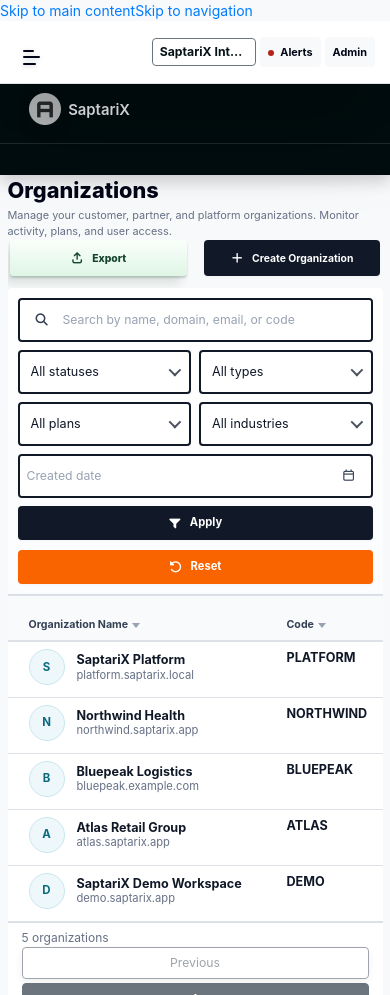
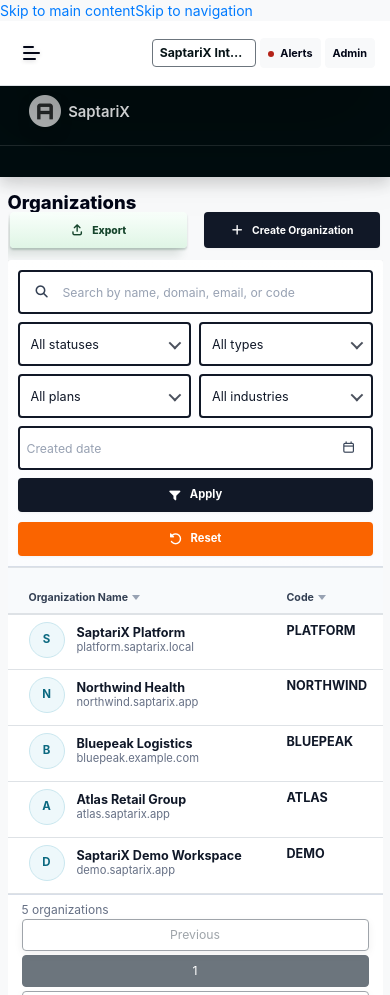
Before and after one commit to singulyn/saptarshiAi, an ASP.NET Core app: page /Organizations in a window 390 px wide. Run offline with ASP.NET Core 8, Linux system fonts and the light colour scheme; the project's own start-up code is not run, and a stand-in starts its controllers and pages; some libraries are stand-ins or nearby versions.

Commit message:
Refine Organizations header and mobile app bar

```diff
--- a/src/Apps/SaptariX.Admin.Mvc/Views/Organizations/Index.cshtml
+++ b/src/Apps/SaptariX.Admin.Mvc/Views/Organizations/Index.cshtml
@@ -10,9 +10,11 @@
     @Html.AntiForgeryToken()
 
     <div class="section-header organizations-page-header">
-        <div>
+        <div class="organizations-page-titlebar">
+            <button type="button" class="organizations-back-button d-none" data-organizations-back-to-list aria-label="Back to organization list">
+                <i class="fa-solid fa-arrow-left" aria-hidden="true"></i>
+            </button>
             <h1>Organizations</h1>
-            <p class="section-summary">Manage your customer, partner, and platform organizations. Monitor activity, plans, and user access.</p>
         </div>
         <div class="organizations-page-actions">
             <button type="button" class="ui-adv-btn ui-adv-btn-paper ui-adv-btn-sage" data-organizations-export>
--- a/src/Apps/SaptariX.Admin.Mvc/wwwroot/css/site.css
+++ b/src/Apps/SaptariX.Admin.Mvc/wwwroot/css/site.css
@@ -41,6 +41,23 @@ body {
   position: sticky;
   top: 0;
   z-index: 1035;
+}
+
+.app-header .container-fluid {
+  align-items: center;
+  min-height: inherit;
+}
+
+.app-header .navbar-nav {
+  align-items: center;
+}
+
+.app-header [data-lte-toggle="sidebar"] {
+  align-items: center;
+  display: inline-flex;
+  justify-content: center;
+  line-height: 1;
+  min-height: 40px;
 }
 
 .layout-fixed .app-wrapper {
@@ -1097,14 +1114,43 @@ body {
   align-items: flex-start;
   gap: 20px;
   margin-bottom: 18px;
-  margin-top: 12px;
+  margin-top: clamp(16px, 2vw, 28px);
+}
+
+.organizations-page-titlebar {
+  align-items: center;
+  display: flex;
+  gap: 10px;
+  min-width: 0;
+}
+
+.organizations-back-button {
+  align-items: center;
+  background: #fff;
+  border: 1px solid #d8dee8;
+  border-radius: 6px;
+  color: #101828;
+  display: inline-flex;
+  flex: 0 0 34px;
+  height: 34px;
+  justify-content: center;
+  padding: 0;
+  width: 34px;
+}
+
+.organizations-back-button:hover,
+.organizations-back-button:focus {
+  background: #f8fafc;
+  border-color: #111827;
+  color: #000;
 }
 
 .organizations-page-header h1 {
-  font-size: clamp(2rem, 3vw, 2.45rem);
+  font-size: clamp(1.65rem, 2.35vw, 2.05rem);
   font-weight: 820;
   letter-spacing: 0;
   line-height: 1.05;
+  margin: 0;
 }
 
 .organizations-page-header .section-summary {
@@ -2628,6 +2674,20 @@ body {
 }
 
 @media (max-width: 767.98px) {
+  .app-header {
+    min-height: 50px;
+  }
+
+  .app-header .container-fluid {
+    min-height: 50px;
+  }
+
+  .app-header [data-lte-toggle="sidebar"] {
+    min-height: 36px;
+    padding-bottom: 0 !important;
+    padding-top: 0 !important;
+  }
+
   .app-wrapper,
   .app-main,
   .app-content,
@@ -2963,12 +3023,22 @@ body {
   .organizations-page-header {
     gap: 8px;
     margin-bottom: 12px;
-    margin-top: 4px;
+    margin-top: clamp(12px, 4vw, 18px);
   }
 
   .organizations-page-header h1 {
-    font-size: 1.55rem;
+    font-size: 1.32rem;
     line-height: 1.05;
+  }
+
+  .organizations-page-titlebar {
+    gap: 8px;
+  }
+
+  .organizations-back-button {
+    flex-basis: 30px;
+    height: 30px;
+    width: 30px;
   }
 
   .organizations-page-header .section-summary {
--- a/src/Apps/SaptariX.Admin.Mvc/wwwroot/js/modules/organizations.js
+++ b/src/Apps/SaptariX.Admin.Mvc/wwwroot/js/modules/organizations.js
@@ -15,6 +15,7 @@
   const listPanel = root.querySelector("[data-organizations-list-panel]");
   const formPanel = root.querySelector("[data-organizations-form-panel]");
   const openCreateButton = root.querySelector("[data-organizations-open-create]");
+  const backToListButton = root.querySelector("[data-organizations-back-to-list]");
   const exportButton = root.querySelector("[data-organizations-export]");
   const formHeading = root.querySelector("[data-organizations-form-heading]");
   const submitButton = root.querySelector("[data-organizations-submit]");
@@ -450,11 +451,13 @@
   function showListPanel() {
     listPanel?.classList.remove("d-none");
     formPanel?.classList.add("d-none");
+    backToListButton?.classList.add("d-none");
   }
 
   function showFormPanel() {
     listPanel?.classList.add("d-none");
     formPanel?.classList.remove("d-none");
+    backToListButton?.classList.remove("d-none");
     scrollToOrganizationHeader();
   }
 
@@ -821,6 +824,7 @@
   filterForm?.addEventListener("submit", applyFilters);
   resetFiltersButton?.addEventListener("click", resetFilters);
   openCreateButton?.addEventListener("click", openCreateForm);
+  backToListButton?.addEventListener("click", showListPanel);
   exportButton?.addEventListener("click", () => showAlert("Organization export preview selected. Backend export is intentionally not wired.", "info"));
   tableWrapper?.addEventListener("click", handleTableAction);
   stepButtons.forEach((button) => {
```
